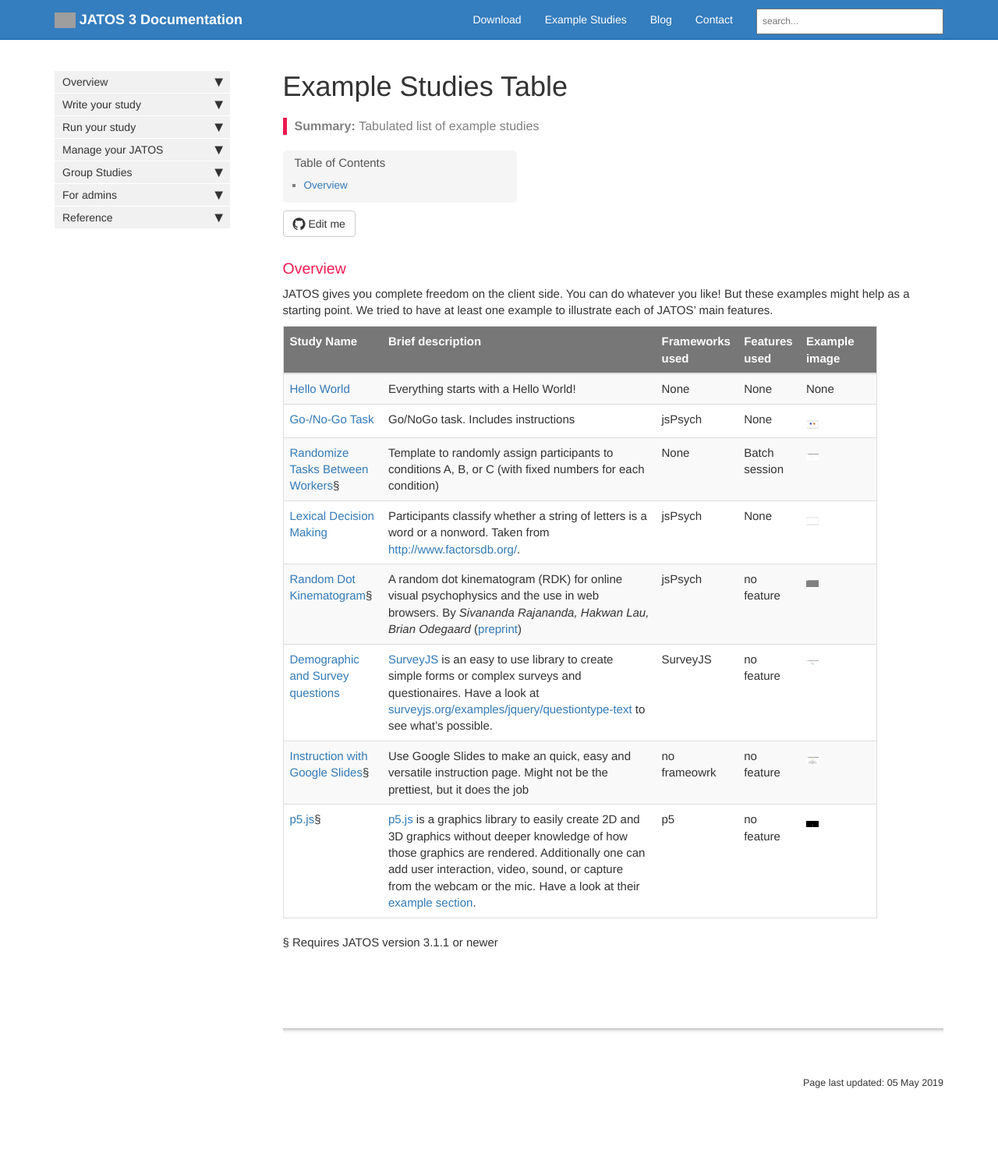
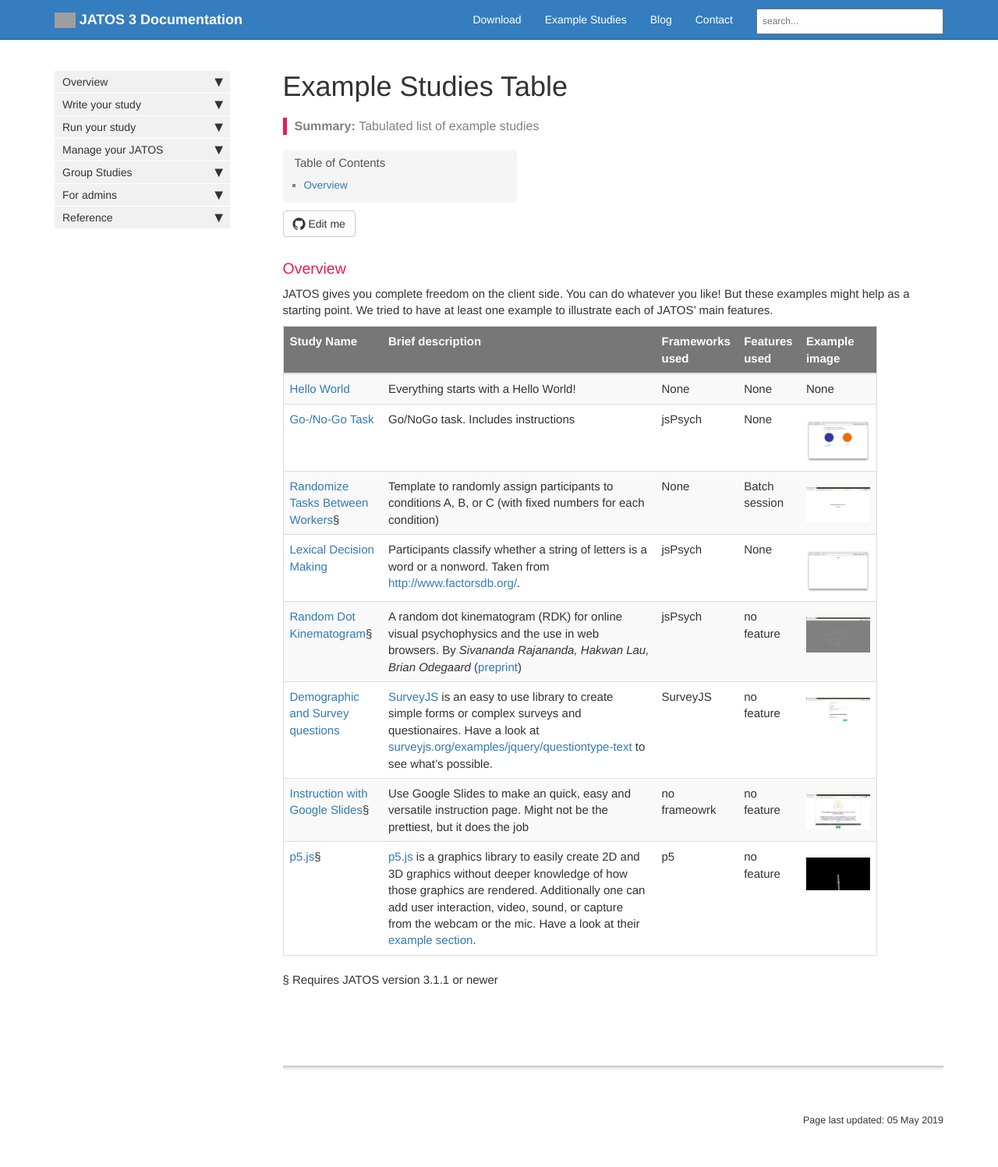
Before and after one commit to kristian-lange-tw/JATOS_docs_v3, a Jekyll site: the page built from pages/Example-Studies-Table.md, in a window 1280 px wide. Shown: the whole page at 78% size. Built offline with Jekyll 4.4.1, drawn with Linux system fonts in a browser that asks for light colours; nearby versions of some CDN libraries; comment, search, counter and statistics services are not loaded; before the commit the page ends 1449 px from its top, so only the background shows below that; grey boxes are pictures that could not be loaded.

Commit message:
Update Example-Studies-Table.md

```diff
--- a/pages/Example-Studies-Table.md
+++ b/pages/Example-Studies-Table.md
@@ -16,13 +16,15 @@ JATOS gives you complete freedom on the client side. You can do whatever you lik
 | Study Name             | Brief description   | Frameworks used | Features used   | Example image  |
 |-------------------|-------------------|-------------------|-------------------|-------------------|
 | [Hello World](https://github.com/JATOS/JATOS_examples/raw/master/examples/hello_world.zip) | Everything starts with a Hello World! | None | None | None  |
-| [Go-/No-Go Task](https://github.com/JATOS/JATOS_examples/raw/master/examples/go-nogo_task_(using_jspsych_6).zip) | Go/NoGo task. Includes instructions | jsPsych | None |  <img src="images/example-studies/Screenshot_gonogo.png" style="width:20%"/>|
-| [Randomize Tasks Between Workers](https://github.com/JATOS/JATOS_examples/raw/master/examples/randomize_tasks_between_workers.zip)§| Template to randomly assign participants to conditions A, B, or C (with fixed numbers for each condition) | None | Batch session| <img src="images/example-studies/Screenshot_randomization_between_workers.png" style="width:20%"/>|
-| [Lexical Decision Making](https://github.com/JATOS/JATOS_examples/raw/master/examples/lexical_decision_(using_jspsych).zip) | Participants classify whether a string of letters is a word or a nonword. Taken from [http://www.factorsdb.org/](http://www.factorsdb.org/). | jsPsych | None | <img src="images/example-studies/Screenshot_lexicalDecision_word.png" style="width:20%"/>|
-|[Random Dot Kinematogram](https://github.com/JATOS/JATOS_examples/raw/master/examples/rdk.zip)§ | A random dot kinematogram (RDK) for online visual psychophysics and the use in web browsers. By _Sivananda Rajananda, Hakwan Lau, Brian Odegaard_ ([preprint](https://www.biorxiv.org/content/early/2017/09/21/192377)) | jsPsych | no feature| <img src="images/example-studies/Screenshot_rdk.png" style="width:20%"/> |
-| [Demographic and Survey questions](https://github.com/JATOS/JATOS_examples/raw/master/examples/survey.js_ui_example.zip) | [SurveyJS](http://surveyjs.org) is an easy to use library to create simple forms or complex surveys and questionaires. Have a look at [surveyjs.org/examples/jquery/questiontype-text](http://surveyjs.org/examples/jquery/questiontype-text/) to see what's possible. | SurveyJS | no feature| <img src="images/example-studies/survey-js-screenshot.png" style="width:20%"/> |
-| [Instruction with Google Slides](https://github.com/JATOS/JATOS_examples/raw/master/examples/intro_with_google_slides.zip)§ | Use Google Slides to make an quick, easy and versatile instruction page. Might not be the prettiest, but it does the job| no frameowrk | no feature| <img src="images/example-studies/Screenshot_intro_slides.png" style="width:20%"/> |
-| [p5.js](https://github.com/JATOS/JATOS_examples/raw/master/examples/p5.js_examples.zip)§ | [p5.js](https://p5js.org/) is a graphics library to easily create 2D and 3D graphics without deeper knowledge of how those graphics are rendered. Additionally one can add user interaction, video, sound, or capture from the webcam or the mic. Have a look at their [example section](https://p5js.org/examples/). | p5 | no feature| <img src="images/example-studies/p5-js-screenshot5.gif" style="width:20%"/>|
+| [Go-/No-Go Task](https://github.com/JATOS/JATOS_examples/raw/master/examples/go-nogo_task_(using_jspsych_6).zip) | Go/NoGo task. Includes instructions | jsPsych | None |  <img src="images/example-studies/Screenshot_gonogo.png" style="width:100%"/>|
+| [Randomize Tasks Between Workers](https://github.com/JATOS/JATOS_examples/raw/master/examples/randomize_tasks_between_workers.zip)§| Template to randomly assign participants to conditions A, B, or C (with fixed numbers for each condition) | None | Batch session| <img src="images/example-studies/Screenshot_randomization_between_workers.png" style="width:100%"/>|
+| [Lexical Decision Making](https://github.com/JATOS/JATOS_examples/raw/master/examples/lexical_decision_(using_jspsych).zip) | Participants classify whether a string of letters is a word or a nonword. Taken from [http://www.factorsdb.org/](http://www.factorsdb.org/). | jsPsych | None | <img src="images/example-studies/Screenshot_lexicalDecision_word.png" style="width:100%"/>|
+|[Random Dot Kinematogram](https://github.com/JATOS/JATOS_examples/raw/master/examples/rdk.zip)§ | A random dot kinematogram (RDK) for online visual psychophysics and the use in web browsers. By _Sivananda Rajananda, Hakwan Lau, Brian Odegaard_ ([preprint](https://www.biorxiv.org/content/early/2017/09/21/192377)) | jsPsych | no feature| <img src="images/example-studies/Screenshot_rdk.png" style="width:100%"/> |
+| [Demographic and Survey questions](https://github.com/JATOS/JATOS_examples/raw/master/examples/survey.js_ui_example.zip) | [SurveyJS](http://surveyjs.org) is an easy to use library to create simple forms or complex surveys and questionaires. Have a look at [surveyjs.org/examples/jquery/questiontype-text](http://surveyjs.org/examples/jquery/questiontype-text/) to see what's possible. | SurveyJS | no feature| <img src="images/example-studies/survey-js-screenshot.png" style="width:100%"/> |
+| [Instruction with Google Slides](https://github.com/JATOS/JATOS_examples/raw/master/examples/intro_with_google_slides.zip)§ | Use Google Slides to make an quick, easy and versatile instruction page. Might not be the prettiest, but it does the job| no frameowrk | no feature| <img src="images/example-studies/Screenshot_intro_slides.png" style="width:100%"/> |
+| [p5.js](https://github.com/JATOS/JATOS_examples/raw/master/examples/p5.js_examples.zip)§ | [p5.js](https://p5js.org/) is a graphics library to easily create 2D and 3D graphics without deeper knowledge of how those graphics are rendered. Additionally one can add user interaction, video, sound, or capture from the webcam or the mic. Have a look at their [example section](https://p5js.org/examples/). | p5 | no feature| <img src="images/example-studies/p5-js-screenshot5.gif" style="width:100%"/>|
+
+
 
 
 
```
